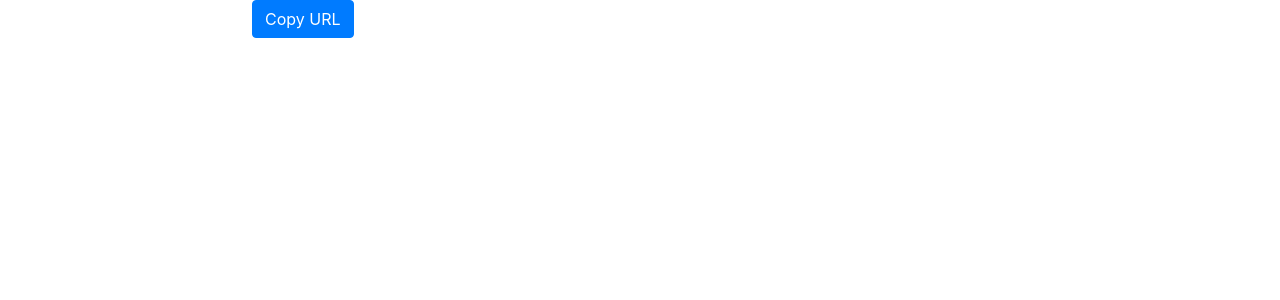
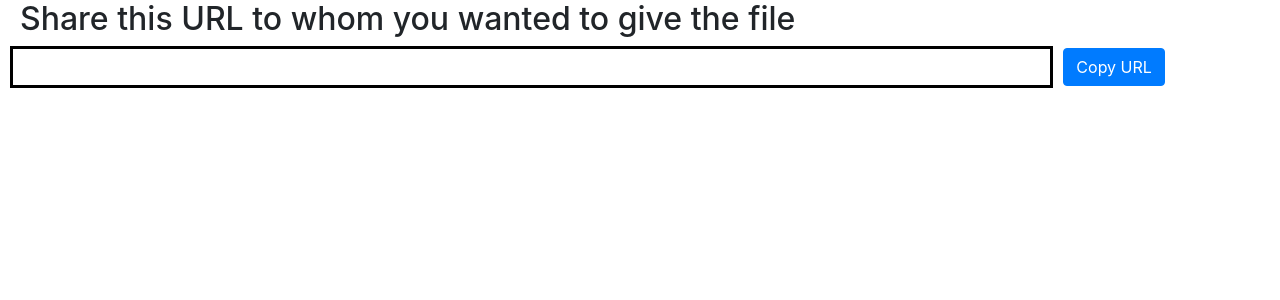
Before and after one commit to xLr864/drop-box-lite, a Flask app: template templates/download.html in a window 1280 px wide. Shown: the top 300 px of the page. Run offline with Flask 2, Linux system fonts and the light colour scheme; the template is opened without the code that fills it, so the values that code supplies are empty; some libraries are stand-ins or nearby versions.

Commit message:
download folder update kara

```diff
--- a/templates/download.html
+++ b/templates/download.html
@@ -12,13 +12,13 @@
     <script src="https://maxcdn.bootstrapcdn.com/bootstrap/4.0.0/js/bootstrap.min.js" integrity="sha384-JZR6Spejh4U02d8jOt6vLEHfe/JQGiRRSQQxSfFWpi1MquVdAyjUar5+76PVCmYl" crossorigin="anonymous"></script>
 </head>
 <body>
-    <form class="form-inline">
-        <div class="form-group mb-2">
-          <label for="urlink" class="sr-only">Share this URL to whom you wanted to give the file</label>
-          <input type="text" readonly class="form-control-plaintext" id="urlink" value={{url}}>
+    <form style="margin-left:10px;" class="form-inline" >
+        <div class="form-group mb-4">
+          <h2 style="margin-left:10px;">Share this URL to whom you wanted to give the file</h2>
+          <input style="border:solid"type="text" readonly class="form-control-plaintext" id="urlink" value={{url}}>
         </div>
-        <button type="submit" onclick="myFunction()"class="btn btn-primary mb-2">Copy URL</button>
-    </form>
+        <button style="margin-top:30px;margin-left:10px;" type="submit" onclick="myFunction()"class="btn btn-primary mb-2">Copy URL</button>
+      </form>
 
     <script>
         function myFunction() {
```
